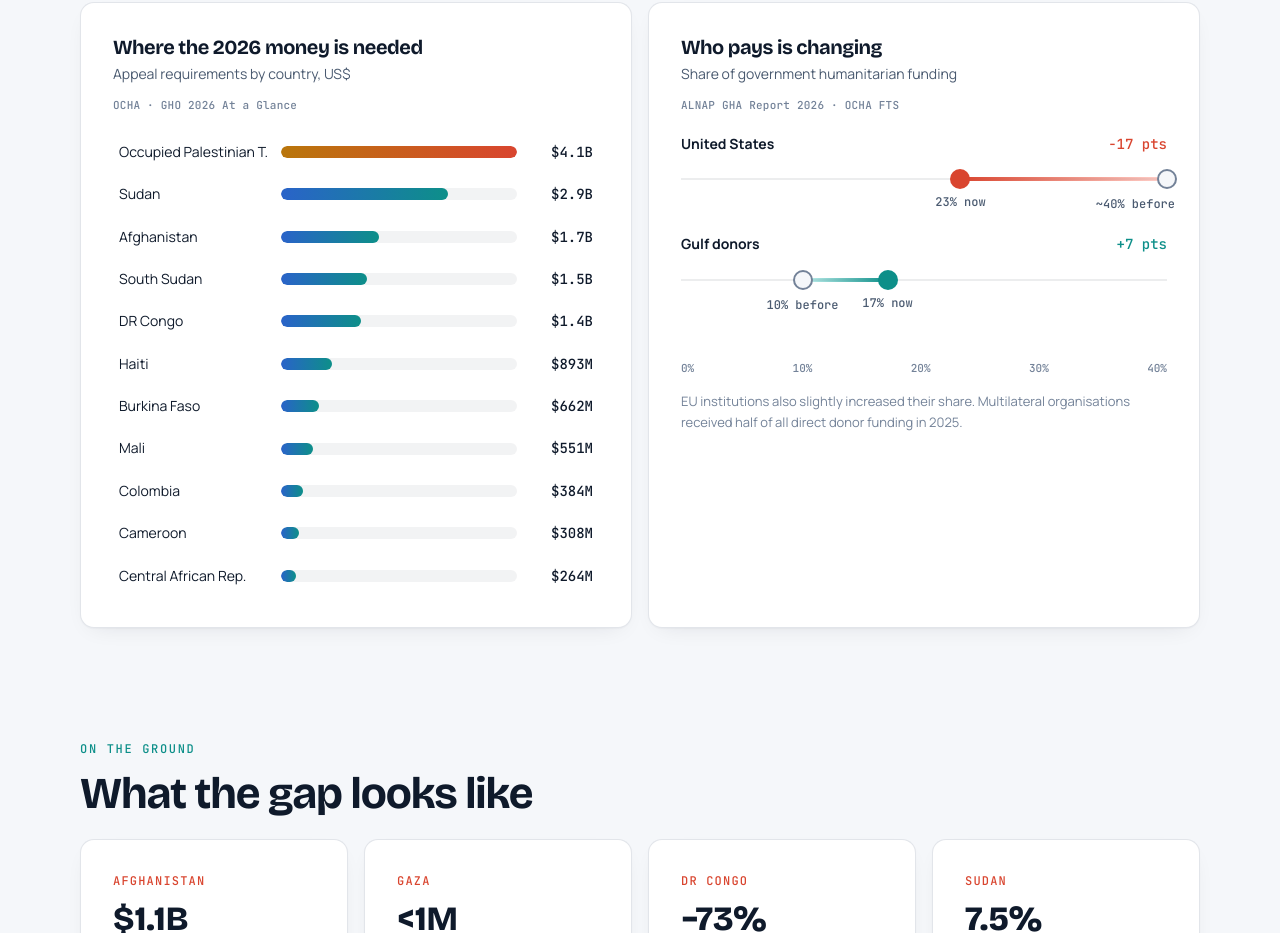
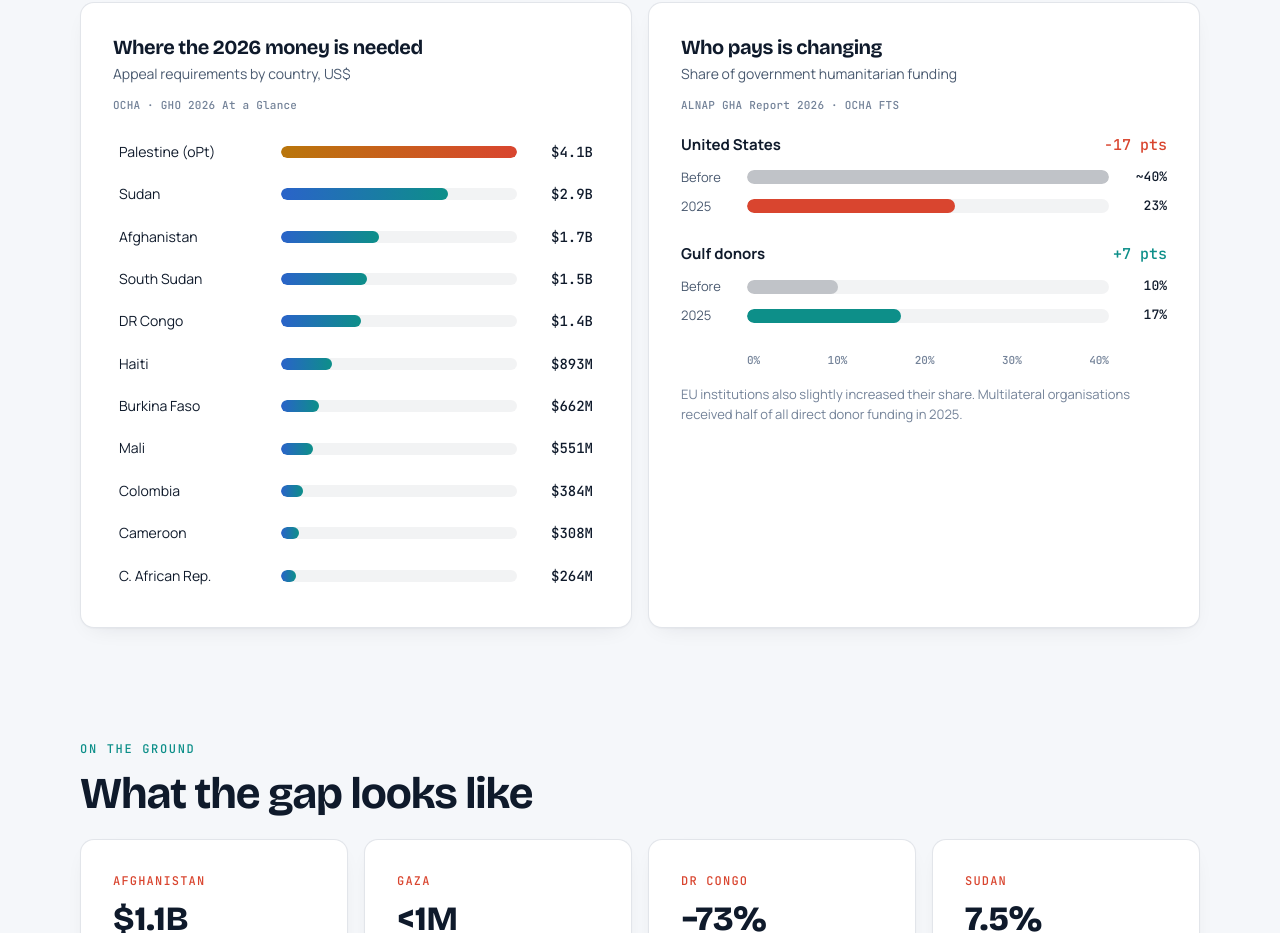
Before and after one commit to nafiulazim/website, a plain HTML site: page devdataweekly/issues/2026-10-28-aid-gap/index.html in a window 1280 px wide. Shown: the part 1540-2473 px from the top of the page. Drawn offline with nearby package versions, Linux system fonts and the light colour scheme.

Commit message:
Add files via upload

```diff
--- a/assets/site.css
+++ b/assets/site.css
@@ -63,7 +63,11 @@ img{max-width:100%}
 .nav ul a:hover,.nav ul a.on{color:var(--fg);background:rgba(var(--w),.06)}
 .nav .cta{padding:8px 14px;border-radius:999px;border:1px solid var(--line);text-decoration:none;font-size:14px;font-weight:700;transition:border-color .2s,background .2s}
 .nav .cta:hover{border-color:var(--teal);background:rgba(63,208,201,.1)}
-@media (max-width:760px){.nav ul{display:none}}
+@media (max-width:760px){
+  .nav .wrap{flex-wrap:wrap;height:auto;padding-block:10px 0;row-gap:4px}
+  .nav ul{order:3;width:100%;overflow-x:auto;gap:2px;padding-bottom:6px;scrollbar-width:none}
+  .nav ul a{padding:6px 10px;font-size:13px;white-space:nowrap}
+}
 
 /* type */
 .eyebrow{font-family:var(--mono);font-size:12px;letter-spacing:.14em;text-transform:uppercase;color:var(--teal)}
@@ -74,7 +78,8 @@ h3{font-size:20px;font-weight:700;line-height:1.2}
 .lede{font-size:clamp(17px,2vw,20px);color:var(--muted);max-width:60ch;margin:0}
 .grad{background:linear-gradient(90deg,var(--teal),var(--sky) 55%,var(--amber));-webkit-background-clip:text;background-clip:text;color:transparent}
 .mono{font-family:var(--mono)}
-section{padding-block:clamp(56px,9vw,110px)}
+section{padding-block:clamp(56px,9vw,110px);scroll-margin-top:72px}
+@media (max-width:760px){section{scroll-margin-top:100px}}
 .sec-head{display:grid;gap:12px;margin-bottom:36px;max-width:760px}
 
 /* pills & buttons */
--- a/devdataweekly/issues/2026-10-28-aid-gap/index.html
+++ b/devdataweekly/issues/2026-10-28-aid-gap/index.html
@@ -13,7 +13,7 @@
 
 <link rel="preconnect" href="https://fonts.googleapis.com"><link rel="preconnect" href="https://fonts.gstatic.com" crossorigin>
 <link rel="stylesheet" href="https://fonts.googleapis.com/css2?family=Bricolage+Grotesque:opsz,wght@12..96,500;12..96,700;12..96,800&family=Manrope:wght@400;500;600;700&family=JetBrains+Mono:wght@500&display=swap">
-<link rel="stylesheet" href="/assets/site.css?v=4">
+<link rel="stylesheet" href="/assets/site.css?v=5">
 <style>
 .d-hero{padding-block:clamp(48px,8vw,96px) 24px}
 .d-hero .wrap{display:grid;gap:20px}
@@ -41,6 +41,7 @@ section.tight{padding-block:clamp(28px,5vw,56px)}
 
 /* 239 dots: one dot = one million people */
 .dots{display:grid;grid-template-columns:repeat(24,1fr);gap:5px}
+@media (max-width:560px){.dots{grid-template-columns:repeat(16,1fr);gap:4px}}
 .dots i{aspect-ratio:1;border-radius:50%;background:rgba(var(--w),.08);max-width:100%}
 .dots i.p{background:var(--teal)} .dots i.t{background:var(--amber)} .dots i.n{background:rgba(255,107,87,.55)}
 .js [data-anim].dots i{transform:scale(0);transition:transform .5s var(--ease)}
@@ -72,16 +73,15 @@ section.tight{padding-block:clamp(28px,5vw,56px)}
 @media (max-width:520px){.crow{grid-template-columns:110px 1fr 54px;gap:8px;font-size:13px}}
 
 /* donor shift */
-.shift{display:grid;gap:40px}
-.sh-lab{display:flex;justify-content:space-between;font-size:14px;margin-bottom:10px}
-.sh-track{position:relative;height:28px}
-.sh-track::before{content:"";position:absolute;left:0;right:0;top:13px;height:2px;background:rgba(var(--w),.08)}
-.seg{position:absolute;top:12px;height:4px;border-radius:2px;transform-origin:left}
-.knob{position:absolute;top:4px;width:20px;height:20px;border-radius:50%;margin-left:-10px;display:grid;place-items:center}
-.knob.old{background:var(--ink);border:2px solid var(--dim)}
-.knob span{position:absolute;top:24px;font-family:var(--mono);font-size:12px;white-space:nowrap;color:var(--muted)}
-.axis{display:flex;justify-content:space-between;font-family:var(--mono);font-size:11px;color:var(--dim);margin-top:26px}
-
+.shift{display:grid;gap:26px}
+.donor{display:grid;gap:8px}
+.sh-lab{display:flex;justify-content:space-between;gap:10px;font-size:15px;margin-bottom:2px}
+.pair{display:grid;grid-template-columns:56px 1fr 48px;gap:10px;align-items:center;font-size:13px}
+.pl{color:var(--muted)}
+.pt{height:14px;border-radius:99px;background:rgba(var(--w),.05);overflow:hidden}
+.pt .seg{display:block;height:100%;border-radius:99px;transform-origin:left}
+.pv{font-family:var(--mono);text-align:right;font-variant-numeric:tabular-nums}
+.axis{display:flex;justify-content:space-between;font-family:var(--mono);font-size:11px;color:var(--dim);margin:0 58px 0 66px}
 /* ground */
 .ground{display:grid;grid-template-columns:repeat(4,1fr);gap:16px}
 @media (max-width:1000px){.ground{grid-template-columns:repeat(2,1fr)}}
@@ -168,15 +168,15 @@ section.tight{padding-block:clamp(28px,5vw,56px)}
     <div class="panel reveal d1">
       <div class="ph"><div><h3>Who pays is changing</h3><p>Share of government humanitarian funding</p></div><span class="src">ALNAP GHA Report 2026 · OCHA FTS</span></div>
       <div class="shift" data-anim>
-        <div>
-          <div class="sh-lab"><span><b>United States</b></span><span class="mono" style="color:var(--coral)">−17 pts</span></div>
-          <div class="sh-track"><span class="seg" style="left:57.5%;width:42.5%;background:linear-gradient(90deg,var(--coral),rgba(255,107,87,.3))"></span>
-            <span class="knob" style="left:57.5%;background:var(--coral)"><span>23% now</span></span><span class="knob old" style="left:100%"><span style="right:0">~40% before</span></span></div>
+        <div class="donor">
+          <div class="sh-lab"><b>United States</b><span class="mono" style="color:var(--coral)">−17 pts</span></div>
+          <div class="pair"><span class="pl">Before</span><span class="pt"><i class="seg" style="width:100%;background:rgba(var(--w),.22)"></i></span><span class="pv">~40%</span></div>
+          <div class="pair"><span class="pl">2025</span><span class="pt"><i class="seg" style="width:57.5%;background:var(--coral)"></i></span><span class="pv">23%</span></div>
         </div>
-        <div>
-          <div class="sh-lab"><span><b>Gulf donors</b></span><span class="mono" style="color:var(--teal)">+7 pts</span></div>
-          <div class="sh-track"><span class="seg" style="left:25%;width:17.5%;background:linear-gradient(90deg,rgba(63,208,201,.3),var(--teal))"></span>
-            <span class="knob old" style="left:25%"><span>10% before</span></span><span class="knob" style="left:42.5%;background:var(--teal)"><span>17% now</span></span></div>
+        <div class="donor">
+          <div class="sh-lab"><b>Gulf donors</b><span class="mono" style="color:var(--teal)">+7 pts</span></div>
+          <div class="pair"><span class="pl">Before</span><span class="pt"><i class="seg" style="width:25%;background:rgba(var(--w),.22)"></i></span><span class="pv">10%</span></div>
+          <div class="pair"><span class="pl">2025</span><span class="pt"><i class="seg" style="width:42.5%;background:var(--teal)"></i></span><span class="pv">17%</span></div>
         </div>
         <div class="axis"><span>0%</span><span>10%</span><span>20%</span><span>30%</span><span>40%</span></div>
       </div>
@@ -249,11 +249,11 @@ section.tight{padding-block:clamp(28px,5vw,56px)}
   }
   dots.innerHTML = h;
 
-  const c = [["Occupied Palestinian T.",4.1],["Sudan",2.9],["Afghanistan",1.7],["South Sudan",1.5],["DR Congo",1.4],["Haiti",0.893],["Burkina Faso",0.662],["Mali",0.551],["Colombia",0.384],["Cameroon",0.308],["Central African Rep.",0.264]];
+  const c = [["Palestine (oPt)",4.1],["Sudan",2.9],["Afghanistan",1.7],["South Sudan",1.5],["DR Congo",1.4],["Haiti",0.893],["Burkina Faso",0.662],["Mali",0.551],["Colombia",0.384],["Cameroon",0.308],["C. African Rep.",0.264]];
   document.getElementById("countries").innerHTML = c.map(([n, v], i) =>
     `<div class="crow"><span>${n}</span><span class="cb"><i style="width:${(v / 4.1 * 100).toFixed(1)}%;transition-delay:${i * 70}ms"></i></span><span class="v">$${v >= 1 ? v.toFixed(1) + "B" : Math.round(v * 1000) + "M"}</span></div>`).join("");
 })();
 </script>
-<script src="/assets/site.js?v=4"></script>
+<script src="/assets/site.js?v=5"></script>
 </body>
 </html>
```
Also changed, not shown: index.html (+2 -2 lines).
